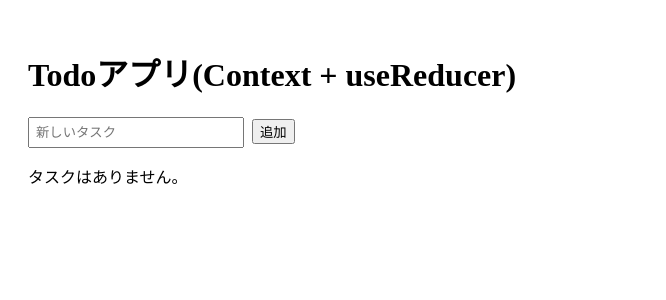
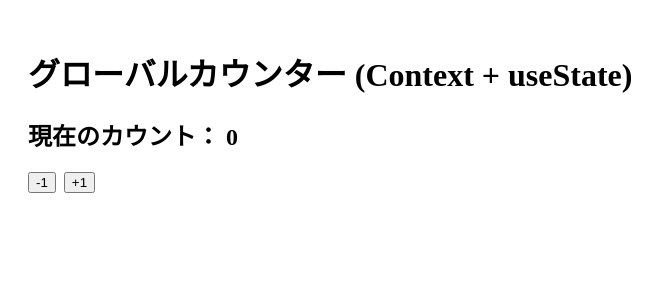
Before and after one commit to TYMtwilight/React_Shakyo, a React (Create React App) app: page / in a window 1280 px wide. Shown: the top 300 px of the page, without its empty margins (0-666 px from the left). Built offline with nearby package versions, Linux system fonts and the light colour scheme.

Commit message:
💪shakyo-6

```diff
--- a/src/index.tsx
+++ b/src/index.tsx
@@ -1,6 +1,6 @@
 import React from 'react';
 import ReactDOM from 'react-dom/client';
-import App from './shakyo-5/App';
+import App from './shakyo-6/App';
 
 const root = ReactDOM.createRoot(
   document.getElementById('root') as HTMLElement
--- /dev/null
+++ b/src/shakyo-6/App.tsx
@@ -0,0 +1,16 @@
+import React from 'react';
+import { CounterProvider } from './context/CounterContext';
+import CounterDisplay from './components/CounterDisplay';
+import CounterControls from './components/CounterControls';
+
+const App: React.FC = () => (
+    <CounterProvider>
+        <div style={{ padding: 20}}>
+            <h1>グローバルカウンター (Context + useState)</h1>
+            <CounterDisplay />
+            <CounterControls />
+        </div>
+    </CounterProvider>
+);
+
+export default App;
--- /dev/null
+++ b/src/shakyo-6/components/CounterControls.tsx
@@ -0,0 +1,18 @@
+import React, { useContext} from 'react';
+import { CounterContext } from '../context/CounterContext';
+
+const CounterControls: React.FC = () => {
+    const ctx = useContext(CounterContext);
+    if(!ctx) return null;
+
+    const {count, setCount} = ctx;
+
+    return (
+        <div style={{ display: 'flex', gap: 8 }}>
+            <button onClick={() => setCount(count - 1)}>-1</button>
+            <button onClick={() => setCount(count + 1)}>+1</button>
+        </div>
+    );
+};
+
+export default CounterControls;
--- /dev/null
+++ b/src/shakyo-6/components/CounterDisplay.tsx
@@ -0,0 +1,11 @@
+import React, { useContext } from 'react';
+import { CounterContext } from '../context/CounterContext';
+
+const CounterDisplay: React.FC = () => {
+    const ctx = useContext(CounterContext);
+    if(!ctx) return null;  // Provider外なら何もしない
+
+    return <h2>現在のカウント： {ctx.count}</h2>
+};
+
+export default CounterDisplay;
--- /dev/null
+++ b/src/shakyo-6/context/CounterContext.tsx
@@ -0,0 +1,21 @@
+import React, { createContext, useState, ReactNode } from 'react';
+
+/** Context に乗せるデータの型 */
+type CounterContextType = {
+    count: number;
+    setCount: React.Dispatch<React.SetStateAction<number>>;
+};
+
+/** createContext で箱を用意(undefinedを許容) */
+export const CounterContext = createContext<CounterContextType | undefined>( undefined );
+
+/** Provider: 子ツリー全体に count / setCount を配る */
+export const CounterProvider = ({ children }: { children : ReactNode }) => {
+    const [count, setCount] = useState(0);
+
+    return (
+        <CounterContext.Provider value={{ count, setCount}}>
+            { children }
+        </CounterContext.Provider>
+    );
+};
```
